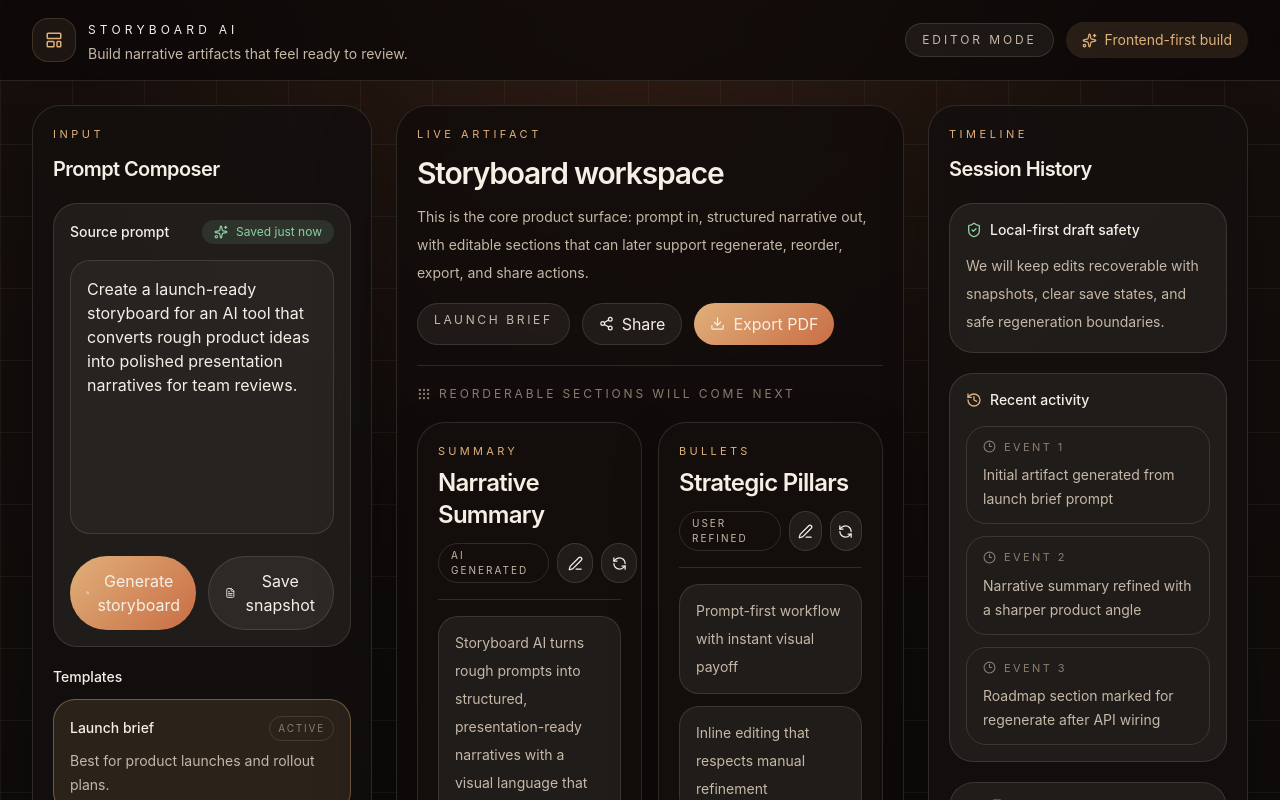
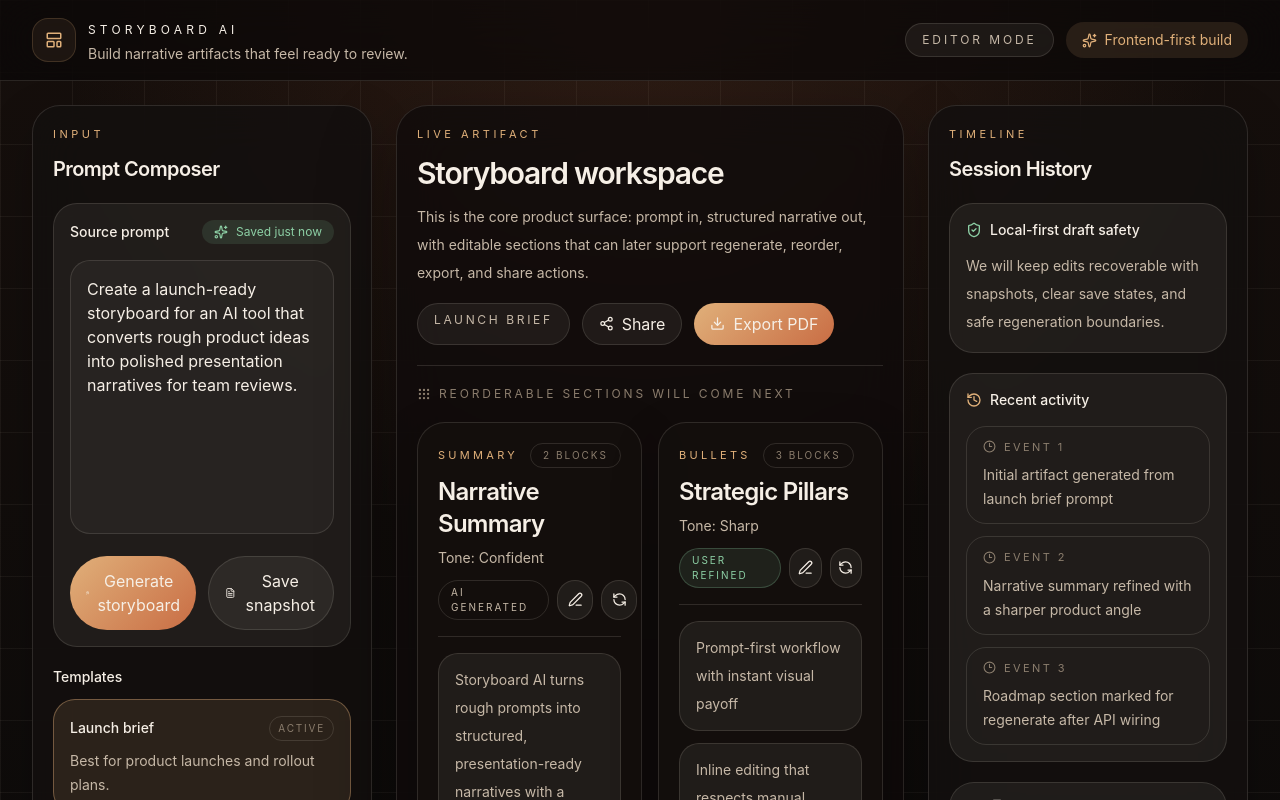
Before and after one commit to anishcodes-0-9/storyboard-ai, a React (Vite) app: page /editor in a window 1280 px wide. Shown: the top 800 px of the page. Built offline with nearby package versions, Linux system fonts and the light colour scheme.

Commit message:
feat: add editable storyboard sections

```diff
--- a/src/features/storyboard/storyboard-section-card.tsx
+++ b/src/features/storyboard/storyboard-section-card.tsx
@@ -1,37 +1,121 @@
-import { PenLine, RefreshCcw } from "lucide-react";
+import { useMemo, useState } from "react";
+import { Check, PenLine, RefreshCcw, X } from "lucide-react";
 
+import { cn } from "../../lib/utils";
 import type { StoryboardSection } from "../../store/use-storyboard-store";
+import { useStoryboardStore } from "../../store/use-storyboard-store";
 
 type StoryboardSectionCardProps = {
   section: StoryboardSection;
 };
 
 export function StoryboardSectionCard({ section }: StoryboardSectionCardProps) {
+  const { updateSection, regenerateSection } = useStoryboardStore();
+  const [isEditing, setIsEditing] = useState(false);
+  const [draft, setDraft] = useState(section.content.join("\n"));
+
+  const lineCountLabel = useMemo(() => {
+    return `${section.content.length} block${section.content.length === 1 ? "" : "s"}`;
+  }, [section.content.length]);
+
+  function handleStartEditing() {
+    setDraft(section.content.join("\n"));
+    setIsEditing(true);
+  }
+
+  function handleCancel() {
+    setDraft(section.content.join("\n"));
+    setIsEditing(false);
+  }
+
+  function handleSave() {
+    updateSection(
+      section.id,
+      draft
+        .split("\n")
+        .map((line) => line.trim())
+        .filter(Boolean),
+    );
+    setIsEditing(false);
+  }
+
+  function handleRegenerate() {
+    regenerateSection(section.id);
+    setDraft(section.content.join("\n"));
+    setIsEditing(false);
+  }
+
   return (
     <article className="rounded-[28px] border border-[var(--panel-border)] bg-[rgba(20,16,14,0.92)] p-5 shadow-[var(--shadow-md)]">
       <div className="flex flex-wrap items-start justify-between gap-3 border-b border-[var(--panel-border)] pb-4">
         <div>
+          <div className="flex items-center gap-3">
             <p className="text-[11px] uppercase tracking-[0.3em] text-[var(--accent)]">
               {section.kind}
             </p>
+            <span className="rounded-full border border-[var(--panel-border)] px-3 py-1 text-[10px] uppercase tracking-[0.2em] text-[var(--text-faint)]">
+              {lineCountLabel}
+            </span>
+          </div>
+
           <h3 className="mt-2 text-2xl font-semibold tracking-[-0.03em] text-[var(--text)]">
             {section.title}
           </h3>
+
+          {section.tone ? (
+            <p className="mt-2 text-sm text-[var(--text-muted)]">
+              Tone: {section.tone}
+            </p>
+          ) : null}
         </div>
 
         <div className="flex items-center gap-2">
-          <span className="rounded-full border border-[var(--panel-border)] px-3 py-1 text-[10px] uppercase tracking-[0.2em] text-[var(--text-muted)]">
+          <span
+            className={cn(
+              "rounded-full border px-3 py-1 text-[10px] uppercase tracking-[0.2em]",
+              section.status === "edited"
+                ? "border-[rgba(141,208,165,0.24)] bg-[rgba(141,208,165,0.1)] text-[var(--success)]"
+                : "border-[var(--panel-border)] text-[var(--text-muted)]",
+            )}
+          >
             {section.status === "edited" ? "User refined" : "AI generated"}
           </span>
-          <button className="inline-flex h-10 w-10 items-center justify-center rounded-full border border-[var(--panel-border)] bg-[var(--panel)] text-[var(--text-muted)] transition hover:border-[var(--accent)] hover:text-[var(--text)]">
+
+          {!isEditing ? (
+            <>
+              <button
+                onClick={handleStartEditing}
+                className="inline-flex h-10 w-10 items-center justify-center rounded-full border border-[var(--panel-border)] bg-[var(--panel)] text-[var(--text-muted)] transition hover:border-[var(--accent)] hover:text-[var(--text)]"
+              >
                 <PenLine size={15} />
               </button>
-          <button className="inline-flex h-10 w-10 items-center justify-center rounded-full border border-[var(--panel-border)] bg-[var(--panel)] text-[var(--text-muted)] transition hover:border-[var(--accent)] hover:text-[var(--text)]">
+              <button
+                onClick={handleRegenerate}
+                className="inline-flex h-10 w-10 items-center justify-center rounded-full border border-[var(--panel-border)] bg-[var(--panel)] text-[var(--text-muted)] transition hover:border-[var(--accent)] hover:text-[var(--text)]"
+              >
                 <RefreshCcw size={15} />
               </button>
+            </>
+          ) : (
+            <>
+              <button
+                onClick={handleSave}
+                className="inline-flex h-10 w-10 items-center justify-center rounded-full border border-[rgba(141,208,165,0.24)] bg-[rgba(141,208,165,0.1)] text-[var(--success)] transition hover:scale-[1.02]"
+              >
+                <Check size={15} />
+              </button>
+              <button
+                onClick={handleCancel}
+                className="inline-flex h-10 w-10 items-center justify-center rounded-full border border-[rgba(240,139,125,0.24)] bg-[rgba(240,139,125,0.1)] text-[var(--danger)] transition hover:scale-[1.02]"
+              >
+                <X size={15} />
+              </button>
+            </>
+          )}
         </div>
       </div>
 
+      {!isEditing ? (
         <div className="mt-4 space-y-3">
           {section.content.map((line) => (
             <div
@@ -42,6 +126,20 @@ export function StoryboardSectionCard({ section }: StoryboardSectionCardProps) {
             </div>
           ))}
         </div>
+      ) : (
+        <div className="mt-4">
+          <textarea
+            value={draft}
+            onChange={(event) => setDraft(event.target.value)}
+            rows={Math.max(section.content.length * 2, 8)}
+            className="w-full resize-none rounded-[22px] border border-[var(--accent)] bg-[rgba(255,248,238,0.04)] px-4 py-4 text-sm leading-7 text-[var(--text)] outline-none"
+          />
+          <p className="mt-3 text-xs uppercase tracking-[0.2em] text-[var(--text-faint)]">
+            One line per content block. Save to persist locally in the
+            workspace.
+          </p>
+        </div>
+      )}
     </article>
   );
 }
--- a/src/store/use-storyboard-store.ts
+++ b/src/store/use-storyboard-store.ts
@@ -17,6 +17,7 @@ type StoryboardState = {
   setPrompt: (value: string) => void;
   setTemplate: (value: StoryboardState["activeTemplate"]) => void;
   updateSection: (id: string, content: string[]) => void;
+  regenerateSection: (id: string) => void;
 };
 
 const initialSections: StoryboardSection[] = [
@@ -69,6 +70,28 @@ const initialSections: StoryboardSection[] = [
   },
 ];
 
+const regeneratedCopy: Record<string, string[]> = {
+  summary: [
+    "Storyboard AI converts rough product thinking into a polished narrative artifact designed for review, alignment, and presentation.",
+    "The experience emphasizes a fast first draft, section-level refinement, and a visual system strong enough to make the output feel immediately usable.",
+  ],
+  pillars: [
+    "Opinionated prompt-to-artifact workflow",
+    "Editable structure with low-friction iteration",
+    "Presentation-ready output with export potential",
+  ],
+  roadmap: [
+    "Phase 1: establish premium frontend shell and information hierarchy",
+    "Phase 2: unlock editing, persistence, and regeneration controls",
+    "Phase 3: connect live AI generation and export-ready delivery",
+  ],
+  success: [
+    "Users reach a credible first draft quickly",
+    "Manual changes survive iterative AI refinement",
+    "The artifact feels strong enough to share without redesigning it elsewhere",
+  ],
+};
+
 export const useStoryboardStore = create<StoryboardState>((set) => ({
   prompt:
     "Create a launch-ready storyboard for an AI tool that converts rough product ideas into polished presentation narratives for team reviews.",
@@ -91,11 +114,24 @@ export const useStoryboardStore = create<StoryboardState>((set) => ({
         section.id === id
           ? {
               ...section,
-              content,
+              content: content.filter((line) => line.trim().length > 0),
               status: "edited",
             }
           : section,
       ),
       lastSavedLabel: "Section edits saved locally",
     })),
+  regenerateSection: (id) =>
+    set((state) => ({
+      sections: state.sections.map((section) =>
+        section.id === id
+          ? {
+              ...section,
+              content: regeneratedCopy[id] ?? section.content,
+              status: "ai",
+            }
+          : section,
+      ),
+      lastSavedLabel: "Section regenerated just now",
+    })),
 }));
```
Lines whose indentation alone changed are shown as unchanged.
